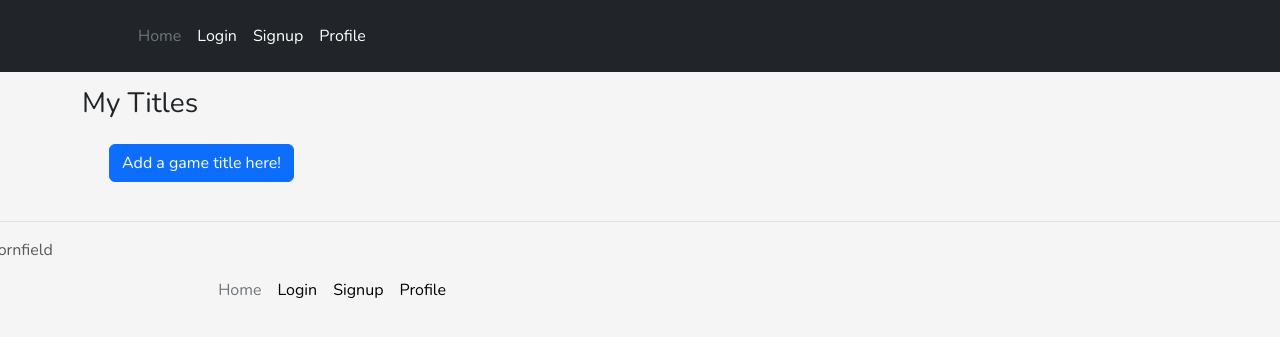
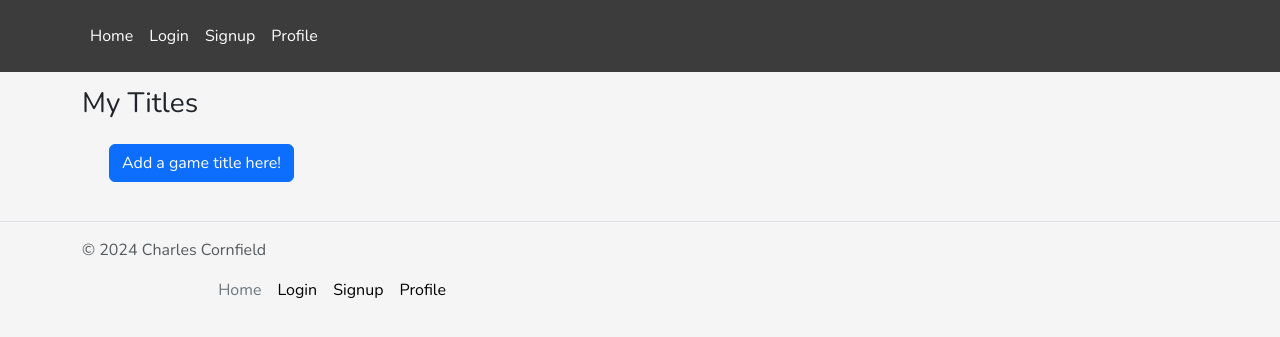
Before and after one commit to ccornfield/GameDream, a Flask app: page /title in a window 1280 px wide. Shown: the top 337 px of the page. Run offline with Flask 3, Linux system fonts and the light colour scheme; data that the repository does not hold is empty.

Commit message:
updt: adding read_me images and improving html before final non-read_me heroku push.

```diff
--- a/gamedream/static/style.css
+++ b/gamedream/static/style.css
@@ -41,6 +41,27 @@ h3{
 .card{
     height: 27.5rem;
     width: 18rem;
-    margin: auto;
     margin-bottom: 15px;
 }
+
+/* Media Queries */
+
+@media (max-width: 767px) {
+    #title_cards{
+        margin: auto;
+        padding: 10px;
+        top: 50%;
+    }
+}
+
+@media (min-width: 870px) {
+    #title_cards{
+        display: block;
+    }
+}
+
+@media (max-width: 360px) {
+    .card{
+        width: 15rem;
+    }
+}
--- a/gamedream/templates/base.html
+++ b/gamedream/templates/base.html
@@ -14,15 +14,11 @@
     </head>
     <body>
         <!--This is a css header snippet from Bootstrap-->
-        <header class="p-3 text-bg-dark">
+        <header class="p-3">
             <div class="container">
               <div class="d-flex flex-wrap align-items-center justify-content-center justify-content-lg-start">
-                <a href="/" class="d-flex align-items-center mb-2 mb-lg-0 text-white text-decoration-none">
-                  <svg class="bi me-2" width="40" height="32" role="img" aria-label="Bootstrap"><use xlink:href="#bootstrap"></use></svg>
-                </a>
-
                 <ul class="nav col-12 col-lg-auto me-lg-auto mb-2 justify-content-center mb-md-0">
-                  <li><a href="{{ url_for('main.home') }}" class="nav-link px-2 text-secondary">Home</a></li>
+                  <li><a href="{{ url_for('main.home') }}" class="nav-link px-2 text-white">Home</a></li>
                   {% if current_user.is_authenticated %}
                   <li><a href="{{ url_for('main.add_title') }}" class="nav-link px-2 text-white">Create Title</a></li>
                   <li><a href="{{ url_for('main.add_wishlist') }}" class="nav-link px-2 text-white">Create Wishlist</a></li>
@@ -46,9 +42,9 @@
             {% block content %}
             {% endblock%}
         </main>
-        <footer class="d-flex flex-wrap justify-content-between align-items-center py-3 my-4 border-top fixed">
+        <footer class="d-flex flex-wrap justify-content-between align-items-center py-3 my-4 border-top">
             <div class="container">
-                <p class="col-md-4 mb-0 text-body-secondary position-absolute translate-middle-x">© 2024 Charles Cornfield</p>
+                <p class="col-md-4 mb-0 text-body-secondary position-absolute">© 2024 Charles Cornfield</p>
 
                 <a href="/" class="col-md-4 d-flex align-items-center justify-content-center mb-3 mb-md-0 me-md-auto link-body-emphasis text-decoration-none">
                     <svg class="bi me-2" width="40" height="32"><use xlink:href="#bootstrap"></use></svg>
--- a/gamedream/templates/title.html
+++ b/gamedream/templates/title.html
@@ -12,7 +12,7 @@
 <h3> My Titles </h3>
 
 <div class="container">
-    <div>
+    <div class="align-items-center justify-content-center mx-auto">
         <a href="{{ url_for('main.add_title') }}" class="btn btn-primary">
             Add a game title here!
         </a>
@@ -20,9 +20,10 @@
 </div>
 
 <div class="container-fluid">
+  <div class="row gx-0">
     {% for title in titles%}
-    <div class = "col-3 d-inline-block">
-      <div class="card">
+    <div class = "p-2 col-xxl-3 col-lg-4 col-md-6 col-xs-12 d-inline-block grid gap-0 row-gap-3" id="title_cards">
+      <div class="card align-items-center justify-content-center mx-auto">
           <div class="card-body">
             {% for user in users%}
               {% if title.author_id == user.id%}
@@ -61,6 +62,7 @@
         </div>
       </div>
       {% endfor %}
+    </div>
 </div>
 
 {% endblock %}
```
